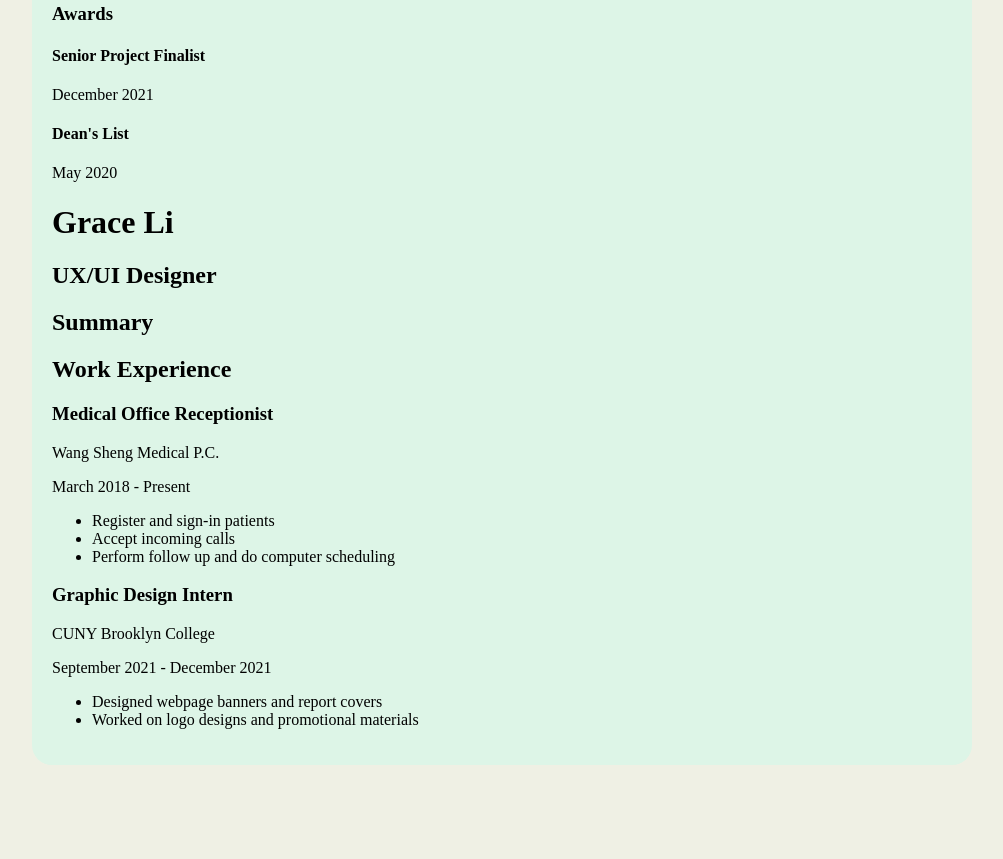
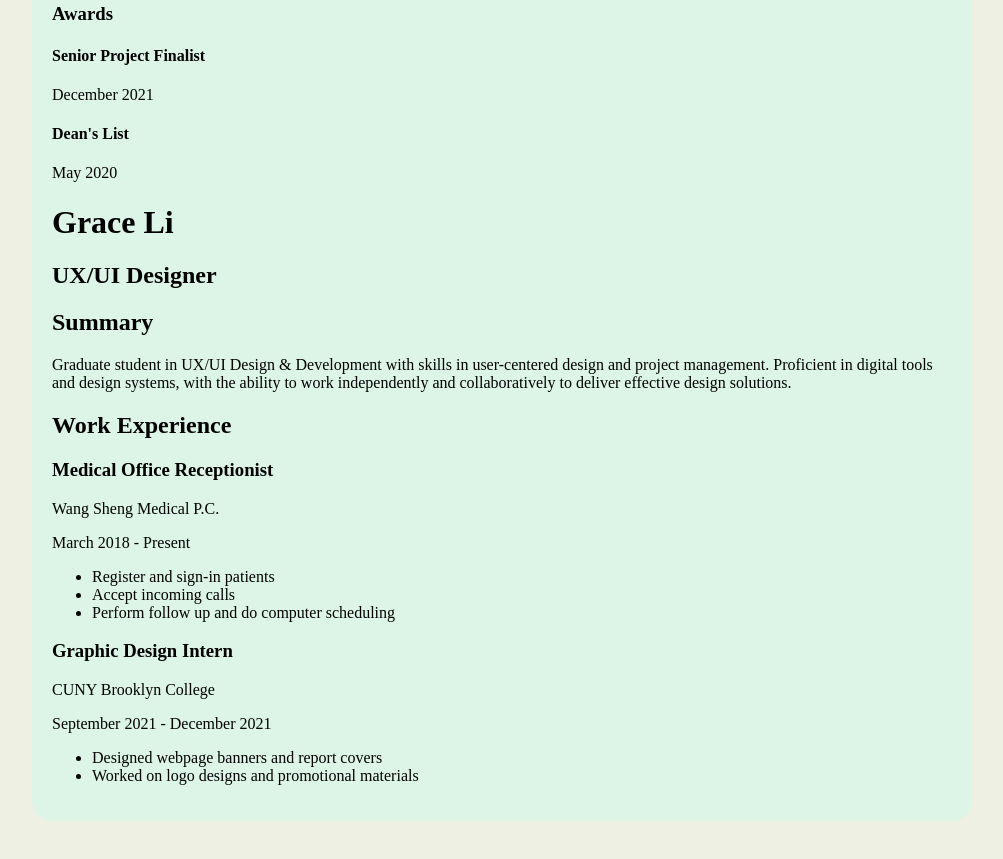
Before and after one commit to lgrace1/online-resume-609-spring, a plain HTML site: page index.html in a window 1280 px wide. Shown: the part 726-1585 px from the top of the page, without its empty margins (138-1141 px from the left). Before the commit the page ends 1531 px from the top, so only its background shows below. Drawn offline with Linux system fonts and the light colour scheme.

Commit message:
add summary

```diff
--- a/index.html
+++ b/index.html
@@ -64,6 +64,11 @@
       </header>
       <section class="summary">
         <h2>Summary</h2>
+        <p>Graduate student in UX/UI Design & Development with skills
+          in user-centered design and project management.
+          Proficient in digital tools and design systems,
+          with the ability to work independently and collaboratively
+          to deliver effective design solutions.</p>
 
       </section>
       <section class="work-experience">
```
